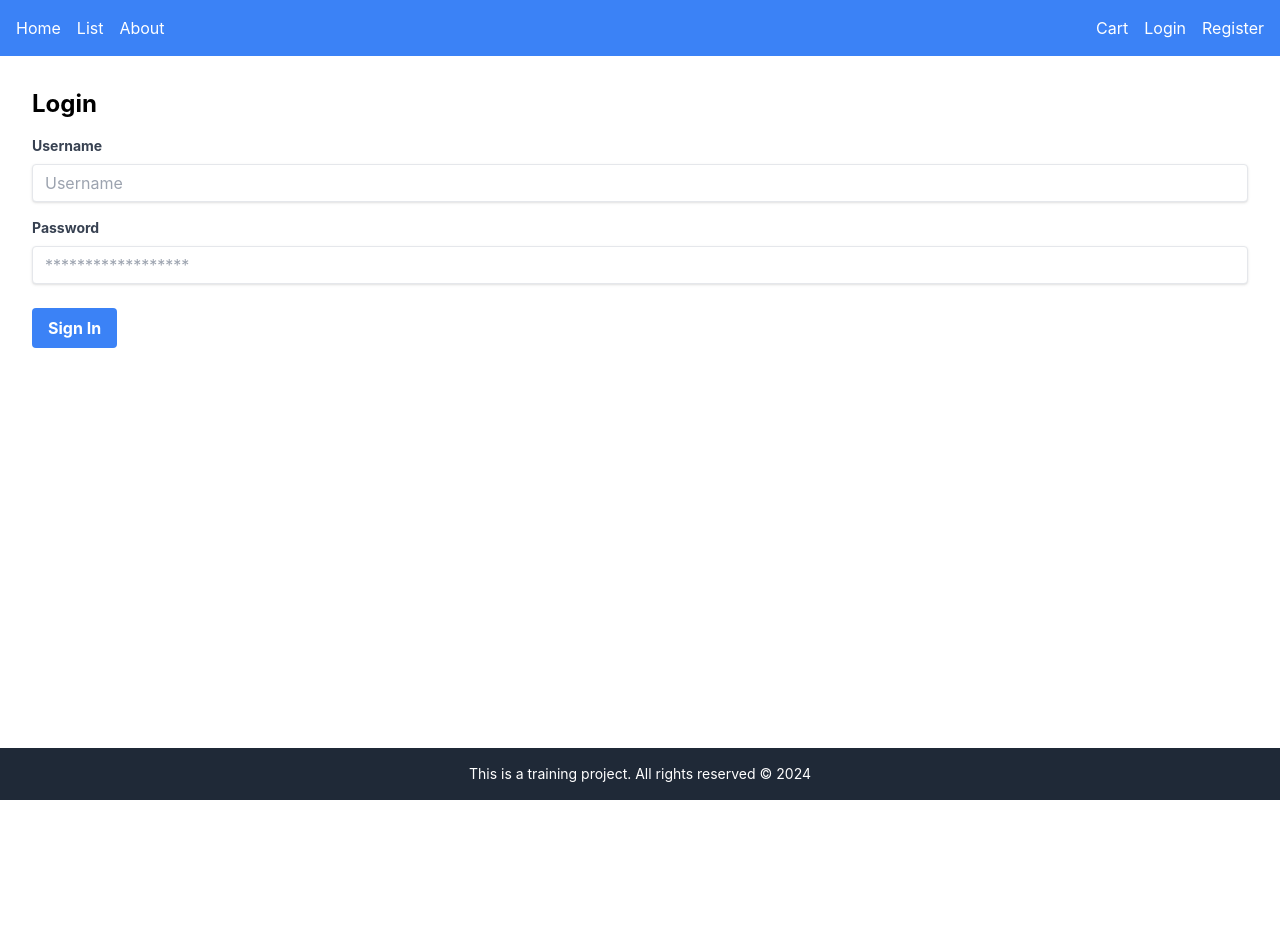
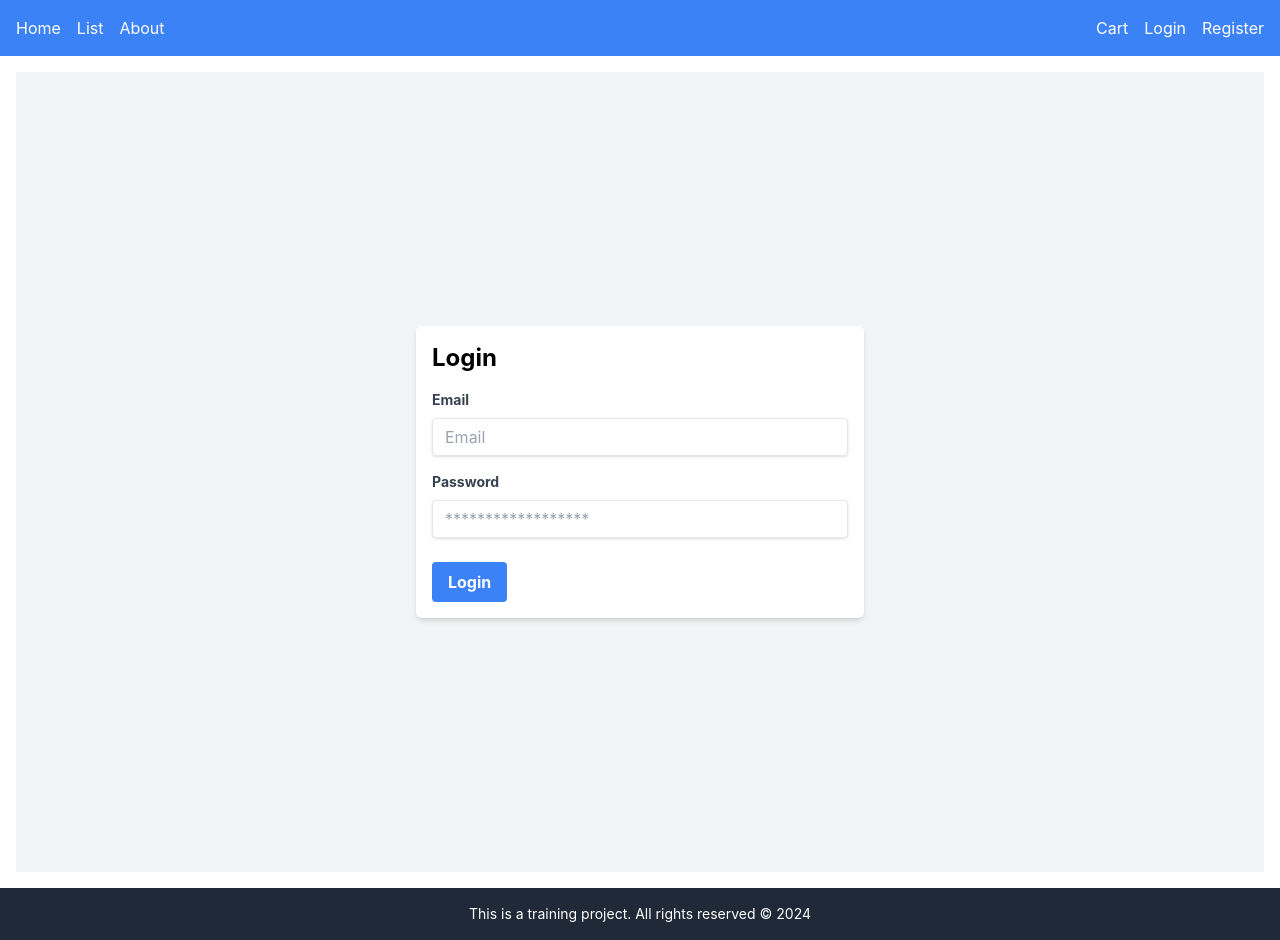
Before and after one commit to TarlavinaMaria/React-Official, a React (Vite) app: page /login in a window 1280 px wide. Before the commit the page ends 800 px from the top, so only its background shows below. Built offline with nearby package versions, Linux system fonts and the light colour scheme.

Commit message:
В процессе регистрация и вход

```diff
--- a/db.json
+++ b/db.json
@@ -54,5 +54,19 @@
       "reviewCount": "1400",
       "price": "3899.00"
     }
+  ],
+  "users": [
+    {
+      "id": 1,
+      "name": "admin",
+      "email": "admin@mail.ru",
+      "password": "admin592780s"
+    },
+    {
+      "id": 2,
+      "username": "mark",
+      "email": "mark@mail.ru",
+      "password": "mark592780"
+    }
   ]
 }
--- a/src/App.jsx
+++ b/src/App.jsx
@@ -1,3 +1,4 @@
+import React, { useState } from 'react';
 import { BrowserRouter as Router, Routes, Route } from "react-router-dom";
 import Header from "./components/ui/Header";
 import Footer from "./components/ui/Footer";
@@ -9,24 +10,32 @@ import Register from "./components/pages/Register";
 import Home from "./components/pages/Home";
 import Cart from "./components/pages/Cart";
 
-/**
- * Конфигурация приложения с использованием React Router. В данном случае мы создаем компонент App, который будет содержать все другие компоненты приложения.
- * Внутри App мы используем Router, который позволяет нам управлять маршрутизацией. Мы также используем Routes и Route для определения маршрутов и компонентов, которые должны отображаться в зависимости от текущего маршрута.
- */
+const App = () => {
+  const [isLoggedIn, setIsLoggedIn] = useState(false);
+  const [username, setUsername] = useState("");
 
-const App = () => {
+  const handleLogin = (username) => {
+    setUsername(username);
+    setIsLoggedIn(true);
+  };
+
+  const handleLogout = () => {
+    setUsername("");
+    setIsLoggedIn(false);
+  };
+
   return (
     <Router>
       <div className="flex flex-col min-h-screen">
-        <Header />
+        <Header isLoggedIn={isLoggedIn} username={username} onLogout={handleLogout} />
         <main className="flex-grow p-4">
           <Routes>
             <Route path="/" element={<Home />} />
             <Route path="/products" element={<ProductList />} />
             <Route path="/products/:id" element={<ProductDetail />} />
             <Route path="/about" element={<About />} />
-            <Route path="/login" element={<Login />} />
-            <Route path="/register" element={<Register />} />
+            <Route path="/login" element={<Login onLogin={handleLogin} />} />
+            {!isLoggedIn && <Route path="/register" element={<Register />} />}
             <Route path="/cart" element={<Cart />} />
           </Routes>
         </main>
--- a/src/components/pages/Login.jsx
+++ b/src/components/pages/Login.jsx
@@ -1,34 +1,83 @@
-import React from 'react';
+import React, { useState } from "react";
+import { useNavigate } from "react-router-dom";
 
-/**
- * Компонент для входа в систему. Не доработан.
- * Содержит форму с полями для ввода логина и пароля.
- * @returns JSX элемент
- */
+const Login = ({ onLogin }) => {
+  const [email, setEmail] = useState("");
+  const [password, setPassword] = useState("");
+  const [error, setError] = useState(null);
+  const navigate = useNavigate();
 
-const Login = () => {
+  const handleLogin = (e) => {
+    e.preventDefault();
+
+    fetch("http://localhost:3001/users?email=" + email + "&password=" + password)
+      .then((response) => {
+        if (!response.ok) {
+          throw new Error("Network response was not ok");
+        }
+        return response.json();
+      })
+      .then((data) => {
+        if (data.length > 0) {
+          onLogin(data[0].username);
+          navigate("/");
+        } else {
+          setError("Invalid email or password");
+        }
+      })
+      .catch((error) => {
+        setError(error.message);
+      });
+  };
+
   return (
-    <div className="p-4">
+    <div className="flex justify-center items-center min-h-screen bg-gray-100">
+      <div className="p-4 bg-white shadow-md rounded-md w-full max-w-md">
         <h1 className="text-2xl font-bold mb-4">Login</h1>
-      <form>
+        {error && <div className="text-red-500 mb-4">{error}</div>}
+        <form onSubmit={handleLogin}>
           <div className="mb-4">
-          <label className="block text-gray-700 text-sm font-bold mb-2" htmlFor="username">
-            Username
+            <label
+              className="block text-gray-700 text-sm font-bold mb-2"
+              htmlFor="email"
+            >
+              Email
             </label>
-          <input className="shadow appearance-none border rounded w-full py-2 px-3 text-gray-700 leading-tight focus:outline-none focus:shadow-outline" id="username" type="text" placeholder="Username" />
+            <input
+              className="shadow appearance-none border rounded w-full py-2 px-3 text-gray-700 leading-tight focus:outline-none focus:shadow-outline"
+              id="email"
+              type="email"
+              placeholder="Email"
+              value={email}
+              onChange={(e) => setEmail(e.target.value)}
+            />
           </div>
           <div className="mb-6">
-          <label className="block text-gray-700 text-sm font-bold mb-2" htmlFor="password">
+            <label
+              className="block text-gray-700 text-sm font-bold mb-2"
+              htmlFor="password"
+            >
               Password
             </label>
-          <input className="shadow appearance-none border rounded w-full py-2 px-3 text-gray-700 leading-tight focus:outline-none focus:shadow-outline" id="password" type="password" placeholder="******************" />
+            <input
+              className="shadow appearance-none border rounded w-full py-2 px-3 text-gray-700 leading-tight focus:outline-none focus:shadow-outline"
+              id="password"
+              type="password"
+              placeholder="******************"
+              value={password}
+              onChange={(e) => setPassword(e.target.value)}
+            />
           </div>
           <div className="flex items-center justify-between">
-          <button className="bg-blue-500 hover:bg-blue-700 text-white font-bold py-2 px-4 rounded focus:outline-none focus:shadow-outline" type="button">
-            Sign In
+            <button
+              className="bg-blue-500 hover:bg-blue-700 text-white font-bold py-2 px-4 rounded focus:outline-none focus:shadow-outline"
+              type="submit"
+            >
+              Login
             </button>
           </div>
         </form>
+      </div>
     </div>
   );
 };
--- a/src/components/pages/Register.jsx
+++ b/src/components/pages/Register.jsx
@@ -1,40 +1,106 @@
-import React from 'react';
-
-/**
- * Компонент для регистрации. Не доработан.
- * @returns JSX
- */
+import React, { useState } from "react";
 
 const Register = () => {
+  const [username, setUsername] = useState("");
+  const [email, setEmail] = useState("");
+  const [password, setPassword] = useState("");
+  const [error, setError] = useState(null);
+  const [success, setSuccess] = useState(false);
+
+  const handleRegister = (e) => {
+    e.preventDefault();
+
+    fetch("http://localhost:3001/users", {
+      method: "POST",
+      headers: {
+        "Content-Type": "application/json",
+      },
+      body: JSON.stringify({ username, email, password }),
+    })
+      .then((response) => {
+        if (!response.ok) {
+          throw new Error("Network response was not ok");
+        }
+        return response.json();
+      })
+      .then((data) => {
+        setSuccess(true);
+        setError(null);
+      })
+      .catch((error) => {
+        setError(error.message);
+        setSuccess(false);
+      });
+  };
+
   return (
-    <div className="p-4">
+    <div className="flex justify-center items-center min-h-screen bg-gray-100">
+      <div className="p-4 bg-white shadow-md rounded-md w-full max-w-md">
         <h1 className="text-2xl font-bold mb-4">Register</h1>
-      <form>
+        {error && <div className="text-red-500 mb-4">{error}</div>}
+        {success && (
+          <div className="text-green-500 mb-4">Registration successful!</div>
+        )}
+        <form onSubmit={handleRegister}>
           <div className="mb-4">
-          <label className="block text-gray-700 text-sm font-bold mb-2" htmlFor="username">
+            <label
+              className="block text-gray-700 text-sm font-bold mb-2"
+              htmlFor="username"
+            >
               Username
             </label>
-          <input className="shadow appearance-none border rounded w-full py-2 px-3 text-gray-700 leading-tight focus:outline-none focus:shadow-outline" id="username" type="text" placeholder="Username" />
+            <input
+              className="shadow appearance-none border rounded w-full py-2 px-3 text-gray-700 leading-tight focus:outline-none focus:shadow-outline"
+              id="username"
+              type="text"
+              placeholder="Username"
+              value={username}
+              onChange={(e) => setUsername(e.target.value)}
+            />
           </div>
           <div className="mb-4">
-          <label className="block text-gray-700 text-sm font-bold mb-2" htmlFor="email">
+            <label
+              className="block text-gray-700 text-sm font-bold mb-2"
+              htmlFor="email"
+            >
               Email
             </label>
-          <input className="shadow appearance-none border rounded w-full py-2 px-3 text-gray-700 leading-tight focus:outline-none focus:shadow-outline" id="email" type="email" placeholder="Email" />
+            <input
+              className="shadow appearance-none border rounded w-full py-2 px-3 text-gray-700 leading-tight focus:outline-none focus:shadow-outline"
+              id="email"
+              type="email"
+              placeholder="Email"
+              value={email}
+              onChange={(e) => setEmail(e.target.value)}
+            />
           </div>
           <div className="mb-6">
-          <label className="block text-gray-700 text-sm font-bold mb-2" htmlFor="password">
+            <label
+              className="block text-gray-700 text-sm font-bold mb-2"
+              htmlFor="password"
+            >
               Password
             </label>
-          <input className="shadow appearance-none border rounded w-full py-2 px-3 text-gray-700 leading-tight focus:outline-none focus:shadow-outline" id="password" type="password" placeholder="******************" />
+            <input
+              className="shadow appearance-none border rounded w-full py-2 px-3 text-gray-700 leading-tight focus:outline-none focus:shadow-outline"
+              id="password"
+              type="password"
+              placeholder="******************"
+              value={password}
+              onChange={(e) => setPassword(e.target.value)}
+            />
           </div>
           <div className="flex items-center justify-between">
-          <button className="bg-blue-500 hover:bg-blue-700 text-white font-bold py-2 px-4 rounded focus:outline-none focus:shadow-outline" type="button">
+            <button
+              className="bg-blue-500 hover:bg-blue-700 text-white font-bold py-2 px-4 rounded focus:outline-none focus:shadow-outline"
+              type="submit"
+            >
               Register
             </button>
           </div>
         </form>
       </div>
+    </div>
   );
 };
 
--- a/src/components/ui/Header.jsx
+++ b/src/components/ui/Header.jsx
@@ -1,12 +1,7 @@
 import React from 'react';
 import { Link } from 'react-router-dom';
 
-/**
- * Компонент шапки. Включает ссылки на другие страницы.
- * @returns JSX
- */
-
-const Header = () => {
+const Header = ({ isLoggedIn, username, onLogout }) => {
   return (
     <header className="bg-blue-500 p-4 text-white">
       <div className="container mx-auto flex justify-between items-center">
@@ -28,12 +23,21 @@ const Header = () => {
             <li>
               <Link to="/cart" className="hover:underline">Cart</Link>
             </li>
+            {isLoggedIn ? (
+              <li>
+                <span className="hover:underline">{username}</span>
+                <button onClick={onLogout} className="ml-2 hover:underline">Logout</button>
+              </li>
+            ) : (
+              <>
                 <li>
                   <Link to="/login" className="hover:underline">Login</Link>
                 </li>
                 <li>
                   <Link to="/register" className="hover:underline">Register</Link>
                 </li>
+              </>
+            )}
           </ul>
         </nav>
       </div>
```
Lines whose indentation alone changed are shown as unchanged.
